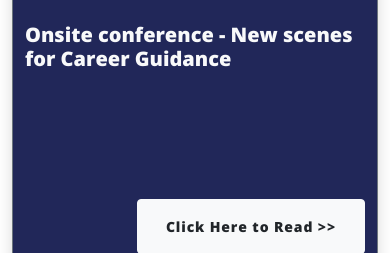
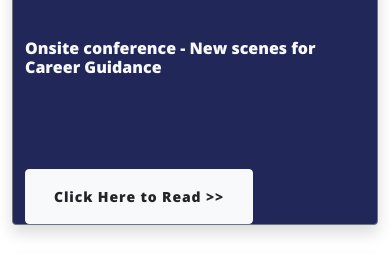
Before and after one commit to winlatlatphyo12/ivs, a PHP site: page /healthcare.php in a window 390 px wide. Shown: the part 2066-2319 px from the top of the page. Run offline with PHP 8.4, Linux system fonts and the light colour scheme; some libraries are stand-ins or nearby versions.

Commit message:
Update final Ventures

```diff
--- a/healthcare.php
+++ b/healthcare.php
@@ -21,7 +21,7 @@
                     <br><hr>
                         <div class="row mt-4 mb-4">
                             <h6 class="mb-4">Here is the list of Healthcare Programs offers by our IVS – Institute of vocational studies.</h6>
-                            <div class="col-md-3 mt-2">
+                            <div class="col-md-4 mt-2">
                                 <div class="card shadow-sm bg-primary text-white h-100 rounded">
                                 <div class="card-body">
                                         <h6 class="card-title mt-2">Certified Nursing Assistant Course</h6>
@@ -37,7 +37,7 @@
                                     </div>
                                 </div>
                             </div>
-                            <div class="col-md-3 mt-2">
+                            <div class="col-md-4 mt-2">
                                 <div class="card shadow-sm bg-primary text-white h-100 rounded">
                                 <div class="card-body">
                                         <h6 class="card-title mt-2">Pharmacist Assistant Course</h6>
@@ -53,7 +53,7 @@
                                     </div>
                                 </div>
                             </div>
-                            <div class="col-md-3 mt-2">
+                            <div class="col-md-4 mt-2">
                                 <div class="card shadow-sm bg-primary text-white h-100 rounded">
                                 <div class="card-body">
                                         <h6 class="card-title mt-2">Basic Life Support Course</h6>
@@ -81,14 +81,15 @@
                         <div class="col-md-4 p-0 py-auto">
                             <img src="https://www.jhww.com/wp-content/uploads/2017/10/vga.png" class="img w-100" alt="100x100">
                         </div>
-                        <div class="col-md-8">
-                            <h5 class="text-left text-light mt-4">Onsite conference - New scenes for Career Guidance</h5><br><br><br><br>
-                            <h6 class="text-left text-light">
-                                <div class="col-md-8"></div>
-                                <div class="col-md-4 text-end">
+                        <div class="col-md-8 mt-3">
+                            <h6 class="text-left text-light mt-4">Onsite conference - New scenes for Career Guidance</h6><br><br>
+                                <div class="row mt-4">
+                                <div class="col-md-7"></div>
+                                <div class="col-md-5">
                                     <button type="submit" class="btn btn-light rounded" name="detail"><a href="#">Click Here to Read >></a></button>
                                 </div>
-                            </h6>
+                </div>
+
                         </div>
                     </div>
                 </div><br>
@@ -97,33 +98,33 @@
                         <div class="col-md-4 p-0 py-auto">
                             <img src="https://www.jhww.com/wp-content/uploads/2017/10/vga.png" class="img w-100" alt="100x100">
                         </div>
-                        <div class="col-md-8">
-                            <h5 class="text-left text-light mt-4">Seventh CareersNet annual meeting - onsite event</h5><br><br><br><br>
-                            <h6 class="text-left text-light">
-                                <div class="col-md-8"></div>
-                                <div class="col-md-4 text-end">
+                        <div class="col-md-8 mt-3">
+                            <h6 class="text-left text-light mt-4">Seventh CareersNet annual meeting - onsite event</h6><br><br>
+                            <div class="row mt-4">
+                                <div class="col-md-7"></div>
+                                <div class="col-md-5">
                                     <button type="submit" class="btn btn-light rounded" name="detail"><a href="#">Click Here to Read >></a></button>
                                 </div>
-                            </h6>
                         </div>
                     </div>
-                </div><br>
+                </div>
+                <br>
                 <div class="col-md-12">
                     <div class="row bg-primary shadow border border-secondary rounded">
                         <div class="col-md-4 p-0 py-auto">
                             <img src="https://www.jhww.com/wp-content/uploads/2017/10/vga.png" class="img w-100" alt="100x100">
                         </div>
-                        <div class="col-md-8">
-                            <h5 class="text-left text-light mt-4">2023 joint Cedefop/OECD symposium on Apprenticeships and the digital transition</h5><br><br><br><br>
-                            <h6 class="text-left text-light">
-                                <div class="col-md-8"></div>
-                                <div class="col-md-4 text-end">
+                        <div class="col-md-8 mt-3">
+                            <h6 class="text-left text-light mt-4">2023 joint Cedefop/OECD symposium on Apprenticeships and the digital transition</h6><br><br>
+                            <div class="row mt-4">
+                                <div class="col-md-7"></div>
+                                <div class="col-md-5">
                                     <button type="submit" class="btn btn-light rounded" name="detail"><a href="#">Click Here to Read >></a></button>
                                 </div>
-                            </h6>
                         </div>
                     </div>
                 </div>
+                <br>
             </div>
         </div>
     </main>
```
Also changed, not shown: engineering.php (+20 -19 lines), hotel&tourism.php (+20 -19 lines), it.php (+21 -21 lines).
